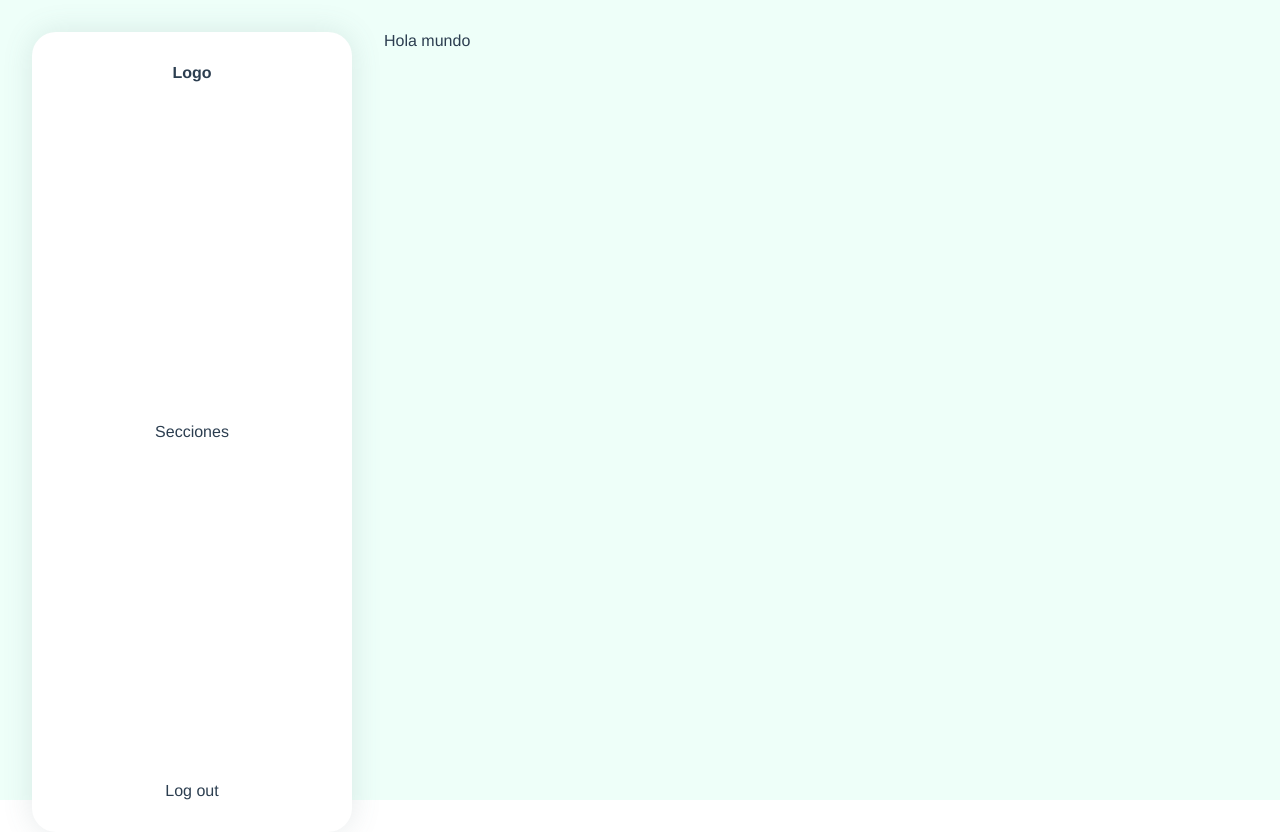
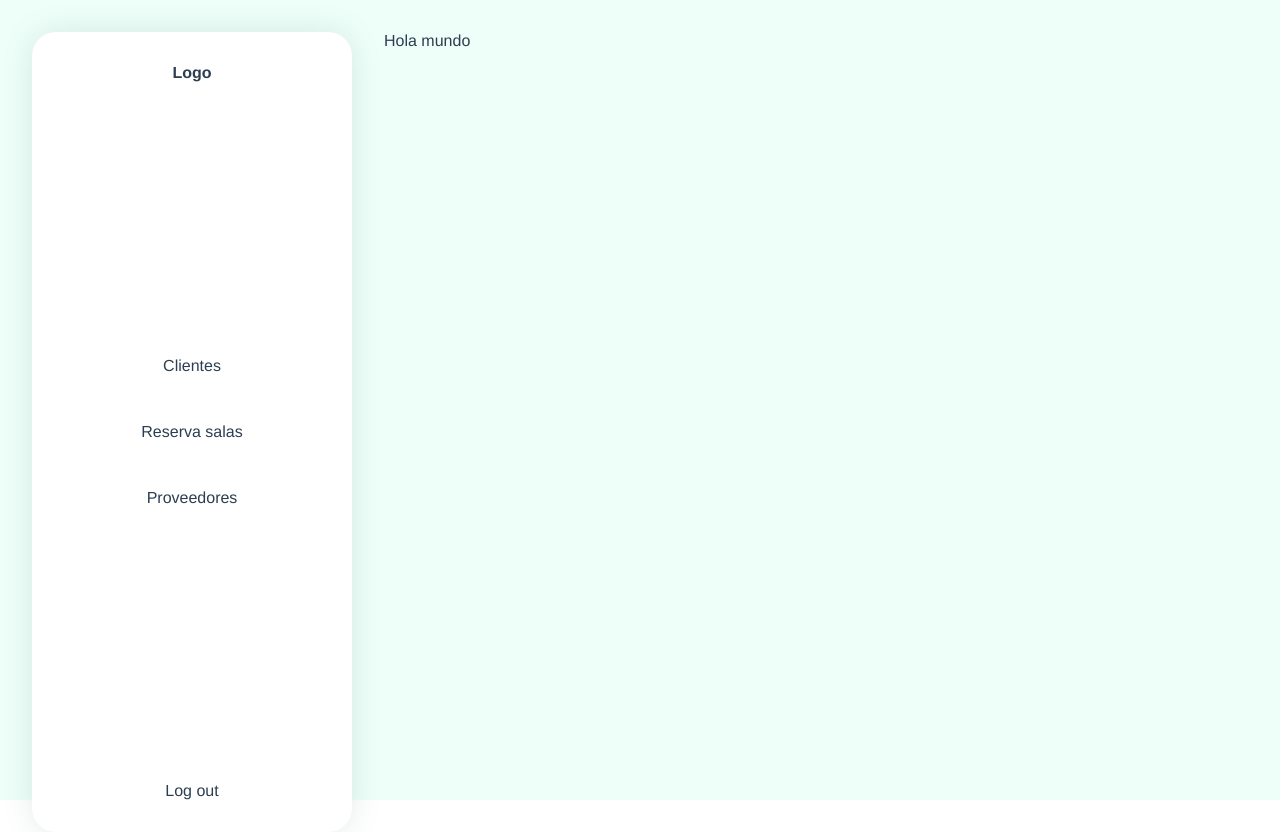
Before and after one commit to gorkavillara/proyecto-final-vue3-ts-2-feb, a Vue app: page / in a window 1280 px wide. Built offline with nearby package versions, Linux system fonts and the light colour scheme.

Commit message:
🏋🏻 Sidebar con secciones

```diff
--- a/src/components/Secciones.vue
+++ b/src/components/Secciones.vue
@@ -1,3 +1,29 @@
-<template></template>
+<template>
+    <ul>
+        <li v-for="(seccion, index) in secciones" :key="index">
+            {{ seccion }}
+        </li>
+    </ul>
+</template>
 
-<script lang="ts" setup></script>
+<script lang="ts" setup>
+    const secciones = ["Clientes", "Reserva salas", "Proveedores"]
+</script>
+
+<style scoped>
+    ul {
+        padding: 0;
+        display: flex;
+        flex-direction: column;
+        gap: 1rem;
+    }
+    li {
+        list-style: none;
+        cursor: pointer;
+        padding: 1rem;
+        border-radius: 0.25rem;
+    }
+    li:hover {
+        background-color: rgb(197, 255, 253);
+    }
+</style>
--- a/src/views/Dashboard.vue
+++ b/src/views/Dashboard.vue
@@ -3,7 +3,7 @@
         <div class="sidebar">
             <div class="card">
                 <div style="font-weight: 800">Logo</div>
-                <div>Secciones</div>
+                <Secciones />
                 <div>Log out</div>
             </div>
         </div>
@@ -13,7 +13,9 @@
     </div>
 </template>
 
-<script lang="ts" setup></script>
+<script lang="ts" setup>
+    import Secciones from '@/components/Secciones.vue';
+</script>
 
 <style scoped>
     div.dashboard {
```
